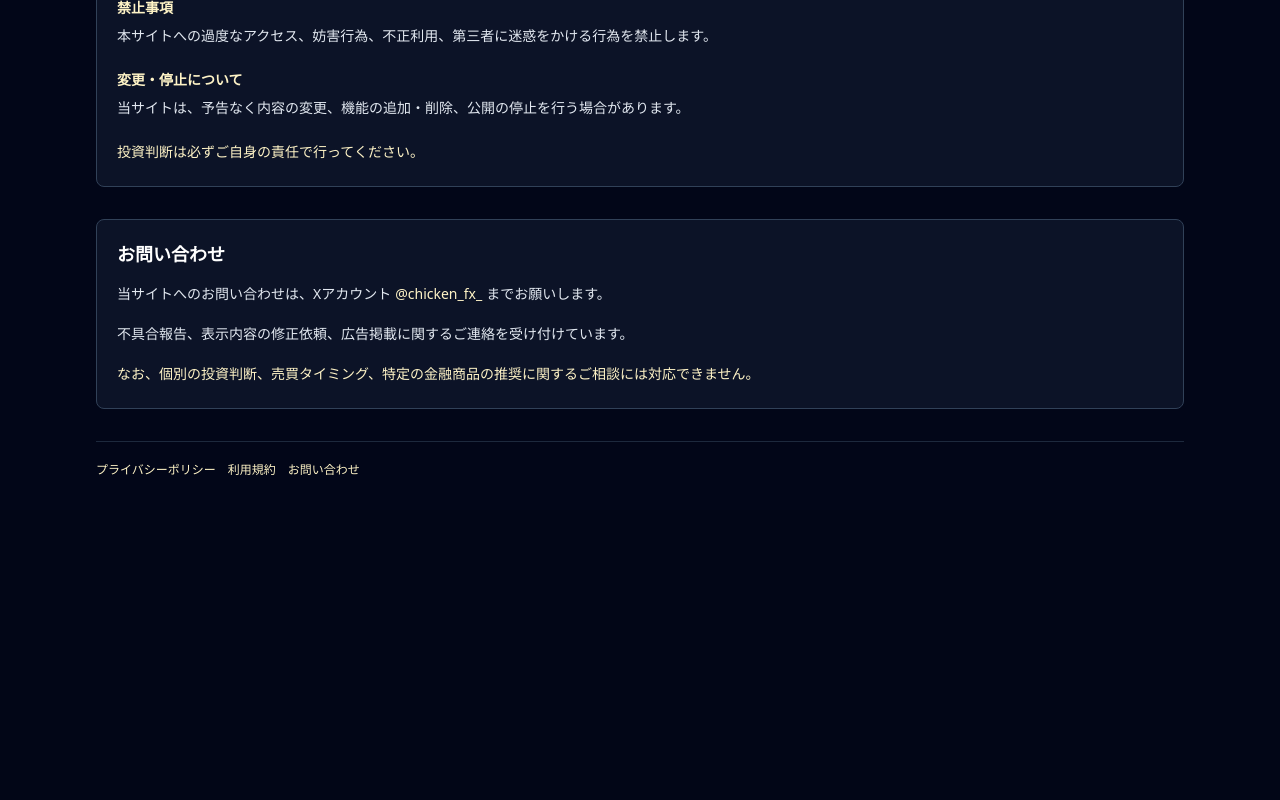
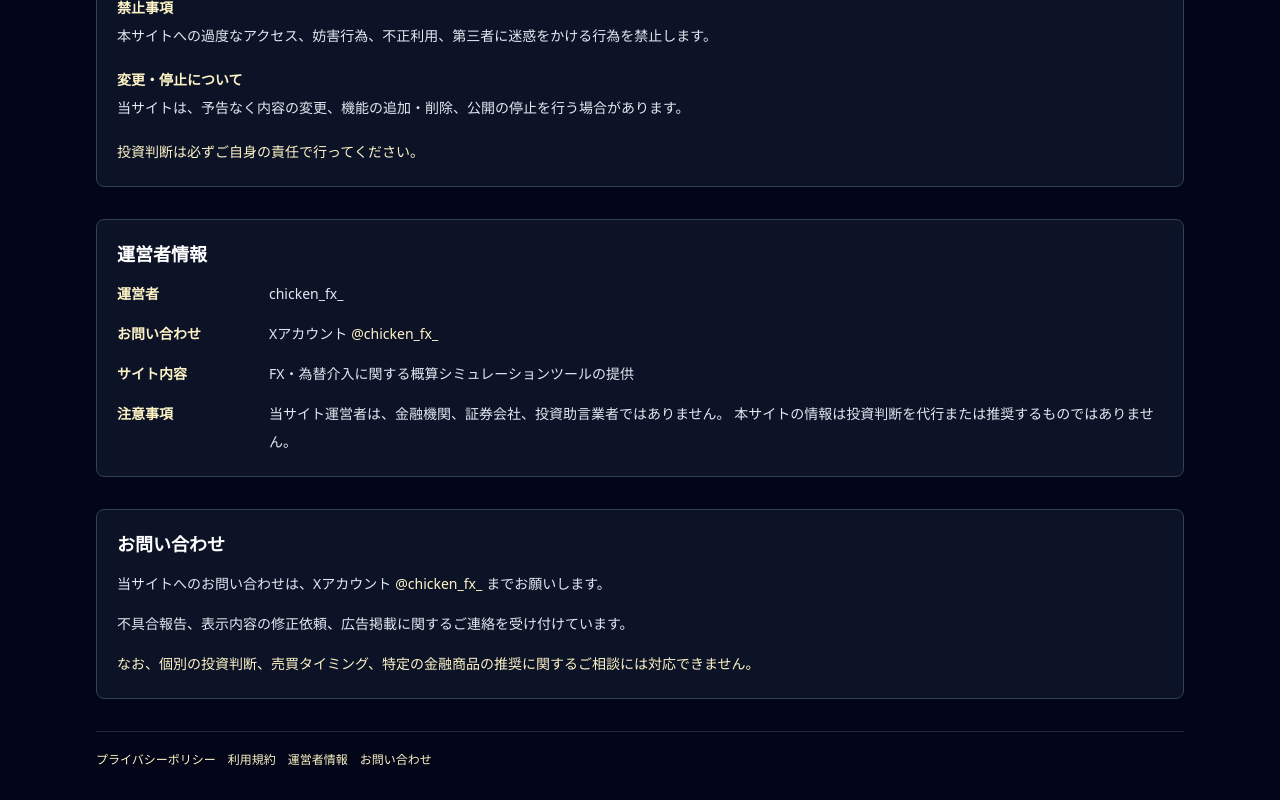
Before and after one commit to Americaman-Chicken/fx-intervention-simulator, a React (Vite) app: page / in a window 1280 px wide. Shown: the part 2465-3265 px from the top of the page. Before the commit the page ends 2975 px from the top, so only its background shows below. Built offline with nearby package versions, Linux system fonts and the light colour scheme.

Commit message:
Add operator information section

```diff
--- a/src/App.jsx
+++ b/src/App.jsx
@@ -667,6 +667,36 @@ export default function FxInterventionSimulator() {
           </div>
         </section>
 
+        <section id="operator" className="mt-8 rounded-lg border border-slate-700 bg-slate-900/80 p-5">
+          <h2 className="mb-3 text-lg font-semibold text-white">運営者情報</h2>
+          <dl className="grid gap-3 text-sm leading-7 text-slate-200 sm:grid-cols-[140px_1fr]">
+            <dt className="font-semibold text-amber-100">運営者</dt>
+            <dd>chicken_fx_</dd>
+
+            <dt className="font-semibold text-amber-100">お問い合わせ</dt>
+            <dd>
+              Xアカウント
+              <a
+                href="https://x.com/chicken_fx_"
+                target="_blank"
+                rel="noreferrer"
+                className="mx-1 text-amber-100 underline-offset-4 hover:underline"
+              >
+                @chicken_fx_
+              </a>
+            </dd>
+
+            <dt className="font-semibold text-amber-100">サイト内容</dt>
+            <dd>FX・為替介入に関する概算シミュレーションツールの提供</dd>
+
+            <dt className="font-semibold text-amber-100">注意事項</dt>
+            <dd>
+              当サイト運営者は、金融機関、証券会社、投資助言業者ではありません。
+              本サイトの情報は投資判断を代行または推奨するものではありません。
+            </dd>
+          </dl>
+        </section>
+
         <section id="contact" className="mt-8 rounded-lg border border-slate-700 bg-slate-900/80 p-5">
           <h2 className="mb-3 text-lg font-semibold text-white">お問い合わせ</h2>
           <div className="space-y-3 text-sm leading-7 text-slate-200">
@@ -698,6 +728,9 @@ export default function FxInterventionSimulator() {
           <a href="#terms" className="text-amber-100 underline-offset-4 hover:underline">
             利用規約
           </a>
+          <a href="#operator" className="text-amber-100 underline-offset-4 hover:underline">
+            運営者情報
+          </a>
           <a href="#contact" className="text-amber-100 underline-offset-4 hover:underline">
             お問い合わせ
           </a>
```
